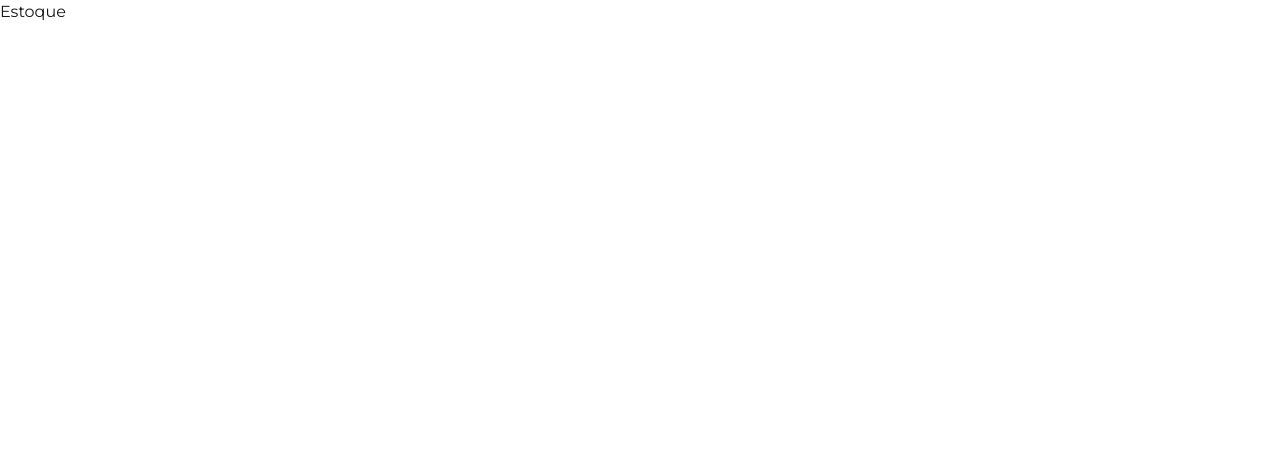
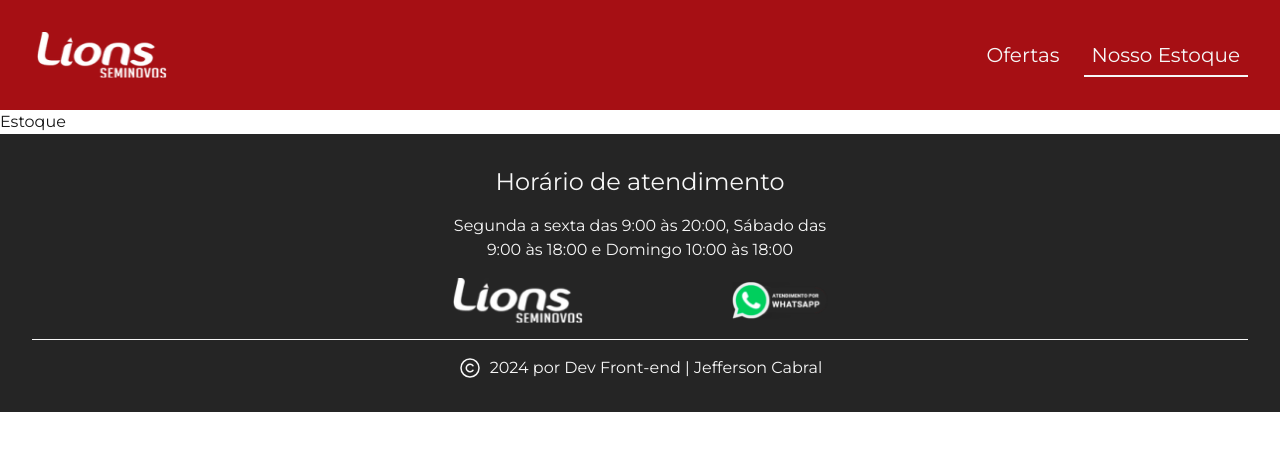
Before and after one commit to jeffersontk/LionsSeminovos, a Next.js app: page /estoque in a window 1280 px wide. Shown: the top 450 px of the page. Built offline with nearby package versions, Linux system fonts and the light colour scheme.

Commit message:
adicionando header e footer na pagina de estoque e finalizando detalhe no componente navigation

```diff
--- a/src/app/estoque/page.tsx
+++ b/src/app/estoque/page.tsx
@@ -1,7 +1,12 @@
+import { Footer } from "@/components/Organisms/Footer";
+import { Header } from "@/components/Organisms/Header";
+
 export default function Estoque() {
   return (
     <main>
+      <Header />
       <h1>Estoque</h1>
+      <Footer />
     </main>
   );
 }
--- a/src/components/Molecules/Navigation/index.tsx
+++ b/src/components/Molecules/Navigation/index.tsx
@@ -1,14 +1,15 @@
 import React from 'react';
+import { usePathname } from 'next/navigation';
 import { NavItem } from '@/components/Atoms/NavItem';
 
 export function Navigation() {
+  const pathname = usePathname()
+
   return (
     <div className='hidden lg:block'>
-      <nav
-        className={`lg:flex lg:flex-row flex flex-col gap-4 items-center`}
-      >
-        <NavItem label="Ofertas" href="/" active />
-        <NavItem label="Nosso Estoque" href="/estoque" />
+      <nav className='lg:flex lg:flex-row flex flex-col gap-4 items-center'>
+        <NavItem label="Ofertas" href="/" active={pathname === '/'} />
+        <NavItem label="Nosso Estoque" href="/estoque" active={pathname === '/estoque'} />
       </nav>
     </div>
   );
```
